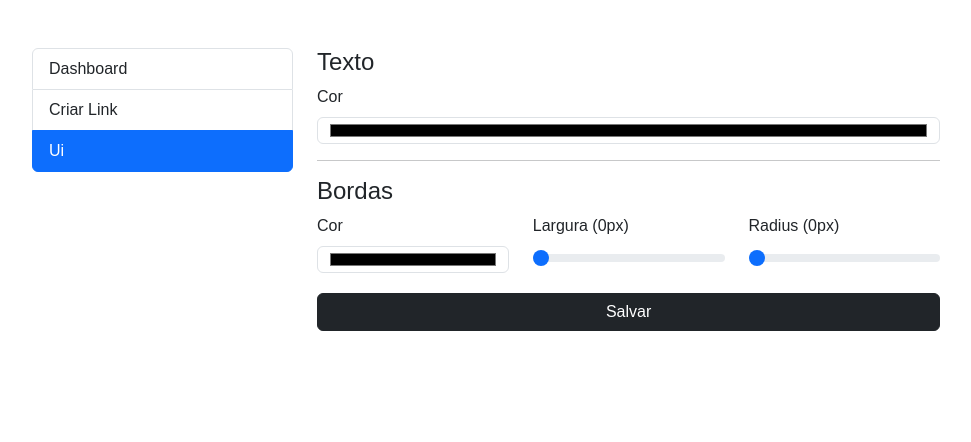
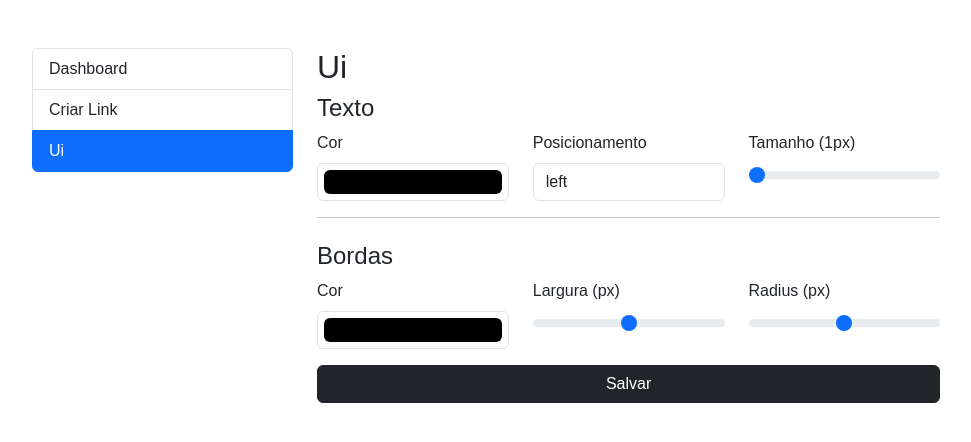
Before and after one commit to kelvysmoura/dctree, a React (Vite) app: page /admin/ui in a window 1280 px wide. Shown: the top 442 px of the page, without its empty margins (50-1021 px from the left). Built offline with nearby package versions, Linux system fonts and the light colour scheme.

Commit message:
Adiconando mais Ui

```diff
--- a/src/components/Admin/UiForm/index.jsx
+++ b/src/components/Admin/UiForm/index.jsx
@@ -2,32 +2,74 @@ import Form from "@/components/Form";
 import { useState } from "react";
 import storage from '@/storage';
 
+
+const selectOptions = [
+    { label: "left" },
+    { label: "center" },
+    { label: "right"}
+]
+
 export default function UiForm() {
-    const [borderRadius, setBorderRadius] = useState(0);
-    const [borderWidth, setBorderWidth] = useState(0);
+    const [color, setColor] = useState(storage.getUiStyle('color'));
+    const [textAlign, setTextAlign] = useState(storage.getUiStyle('textAlign'));
+    const [fontSize, setFontSize] = useState(storage.getUiStyle('fontSize', 1));
+    const [borderRadius, setBorderRadius] = useState(storage.getUiStyle('borderRadius'));
+    const [borderWidth, setBorderWidth] = useState(storage.getUiStyle('borderWidth'));
+    const [borderColor, setBorderColor] = useState(storage.getUiStyle('borderColor'));
+
 
     const handleSubmit = (event) => {
         event.preventDefault();
-        storage.setUiStyle({borderRadius, borderWidth});
+        storage.setUiStyle({
+            color,
+            borderRadius,
+            borderWidth,
+            borderColor,
+            textAlign,
+            fontSize
+        })
     }
 
     return (
         <Form onSubmit={handleSubmit}>
-            <h4>Texto</h4>
-            <div>
-                <label className="form-label">Cor</label>
-                <input type="color" className="form-control"/>
+            <h4 >Texto</h4>
+            <div className="row d-flex align-item-bottom">
+                <div className="col">
+                    <label className="form-label">Cor</label>
+                    <input type="color" className="form-control form-control-color w-100"
+                        value={color}
+                        onChange={event => setColor(event.target.value)} />
+                </div>
+                <div className="col">
+                    <label className="form-label">Posicionamento</label>
+                    <select className="form-control" value={textAlign} onChange={evet => setTextAlign(evet.target.value)}>
+                        { selectOptions.map(item => (
+                            <option key={item.label}>
+                                {item.label}
+                            </option>
+                        )) }
+                    </select>
+                </div>
+                <div className="col">
+                    <label className="form-label">Tamanho ({fontSize}px)</label>
+                    <input type="range" min="1" max="52" step="1" className="form-range"
+                        value={fontSize}
+                        onChange={(event) => setFontSize(event.target.value)} />
+                </div>
             </div>
+
             <hr />
-            <h4>Bordas</h4>
+            <h4 className="mt-4">Bordas</h4>
             <div className="row">
                 <div className="col">
                     <label className="form-label">Cor</label>
-                    <input type="color" className="form-control"/>
+                    <input type="color" className="form-control form-control-color w-100"
+                        value={borderColor}
+                        onChange={event => setBorderColor(event.target.value)} />
                 </div>
                 <div className="col">
                     <label className="form-label">Largura ({borderWidth}px)</label>
-                    <input type="range" min="0" max="100" step="1" className="form-range"
+                    <input type="range" min="0" max="10" step="1" className="form-range"
                         value={borderWidth}
                         onChange={(event) => setBorderWidth(event.target.value)} />
                 </div>
@@ -37,9 +79,10 @@ export default function UiForm() {
                         value={borderRadius}
                         onChange={(event) => setBorderRadius(event.target.value)} />
                 </div>
-                <div>
-                    <button className="btn btn-dark w-100 mt-3">Salvar</button>
-                </div>
+            </div>
+
+            <div>
+                <button className="btn btn-dark w-100 mt-3">Salvar</button>
             </div>
         </Form>
     );
--- a/src/components/LinkItem/index.jsx
+++ b/src/components/LinkItem/index.jsx
@@ -5,6 +5,7 @@ import storage from '@/storage';
 
 export default function LinkItem({ title, description, label, link }) {
     return (
+        <>
         <div className="link-wrap" >
             {title && description && (
                 <>
@@ -15,5 +16,6 @@ export default function LinkItem({ title, description, label, link }) {
 
             <a href={link} className="link-item" style={storage.getUiStyle()}>{ label }</a>
         </div>
+        </>
     );
 }
--- a/src/pages/Admin/CreateLink/index.jsx
+++ b/src/pages/Admin/CreateLink/index.jsx
@@ -5,6 +5,7 @@ import CreateLinkForm from '@/components/Admin/CreateLinkForm';
 export default function CreateLink() {
     return (
         <Admin>
+            <h2>Criar link</h2>
             <CreateLinkForm />
         </Admin>
     );
--- a/src/pages/Admin/Ui/index.jsx
+++ b/src/pages/Admin/Ui/index.jsx
@@ -5,6 +5,7 @@ import UiForm from "@/components/Admin/UiForm";
 export default function Ui() {
     return (
         <Admin>
+            <h2>Ui</h2>
             <UiForm />
         </Admin>
     );
--- a/src/storage.js
+++ b/src/storage.js
@@ -3,7 +3,6 @@ export default {
 
     getItem(key) {
         let result = window.localStorage.getItem(key);
-        console.log(result)
         return JSON.parse(result) ?? [];
     },
 
@@ -24,8 +23,13 @@ export default {
         this.setItem('ui-style', data);
     },
 
-    getUiStyle() {
+    getUiStyle(attribute, defaultValue) {
         let result = this.getItem('ui-style');
+
+        if (attribute) {
+            return result[attribute] ?? defaultValue
+        }
+
         let uistyle = {};
 
         Object.entries(result).forEach(item => {
```
